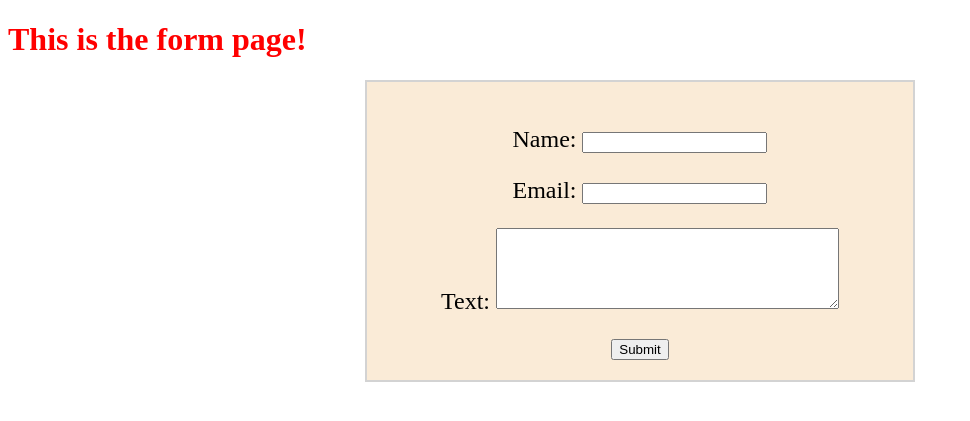
After one commit to 79manuel/DjangoProject, a Django app: page /form/ in a window 1280 px wide. The commit adds this page. Shown: the top 421 px of the page, without its empty margins (0-970 px from the left). Run offline with Django 3.2, Linux system fonts and the light colour scheme.

Commit message:
Added models, added models template, created migrations populated database. Added forms. Added forms template

```diff
--- a/manuel/urls.py
+++ b/manuel/urls.py
@@ -19,7 +19,9 @@ from django.conf.urls import include
 from manuelapp import views
 
 urlpatterns = [
-    url(r'^$', views.index, name='index'),
+    url(r'^models', views.index_models, name='index_models'),
+    url(r'^$', views.index_forms, name='index_forms'),
+    url(r'^form/', views.ManuelForm, name='ManuelForm'),
     url(r'^home/', include('manuelapp.urls')),
     url(r'^admin/', admin.site.urls),
 ]
--- /dev/null
+++ b/manuelapp/forms.py
@@ -0,0 +1,9 @@
+from django import forms
+
+
+class FormName(forms.Form):
+    name = forms.CharField()
+    email = forms.EmailField()
+    text = forms.CharField(widget=forms.Textarea(
+                           attrs={'rows': 5,
+                                   'cols': 40}))
--- a/manuelapp/urls.py
+++ b/manuelapp/urls.py
@@ -3,5 +3,5 @@ from manuelapp import views
 
 
 urlpatterns = [
-    url(r'^$', views.index, name='index'),
+    url(r'^$', views.index_models, name='index_models'),
 ]
--- a/manuelapp/views.py
+++ b/manuelapp/views.py
@@ -1,12 +1,24 @@
 from django.shortcuts import render
 from django.http import HttpResponse
-
+from manuelapp.models import AccessRecord, Topic, Webpage
+from . import forms
 # Create your views here.
 
 
-def index(request):
-    my_dict = {
-        'insert': 'Random text injected in here'
+def index_models(request):
+    webpages_list = AccessRecord.objects.order_by('date')
+    date_dict = {
+        'access_records': webpages_list,
     }
 
-    return render(request, 'manuelapp/index.html', context=my_dict)
+    return render(request, 'manuelapp/index_models.html', context=date_dict)
+
+
+def index_forms(request):
+    return render(request, 'manuelapp/index_forms.html')
+
+
+def ManuelForm(request):
+    form = forms.FormName()
+
+    return render(request, 'manuelapp/form.html', {'form': form})
--- a/static/css/style.css
+++ b/static/css/style.css
@@ -17,3 +17,25 @@ img {
     margin: auto;
     text-align: center;
 }
+
+table {
+    text-align: center;
+}
+
+th {
+    background-color: antiquewhite;
+    font-weight: bold;
+}
+
+table, th, tr {
+    border: 2px solid lightgray;
+}
+
+.form {
+    width: 40%;
+    margin: auto;
+    border: 2px solid lightgray;
+    padding: 20px;
+    text-align: center;
+    background-color: antiquewhite;
+}
--- /dev/null
+++ b/templates/manuelapp/form.html
@@ -0,0 +1,20 @@
+<!DOCTYPE html>
+{% load staticfiles %}
+<html lang="en">
+<head>
+    <meta charset="UTF-8">
+    <link rel="stylesheet" href="{% static 'css/style.css' %}"/>
+    <title>Form</title>
+</head>
+<body>
+    <h1>This is the form page!</h1>
+    <div class="form">
+        <form class="" action="" method="post">
+            {{ form.as_p }}
+            {% csrf_token %}
+            <input type="submit" class="button" value="Submit">
+        </form>
+    </div>
+
+</body>
+</html>
```
Also changed, not shown: populate_manuelapp.py (added, +48 -0 lines), templates/manuelapp/index_forms.html (added, +12 -0 lines), templates/manuelapp/index_models.html (added, +31 -0 lines), db.sqlite3.
